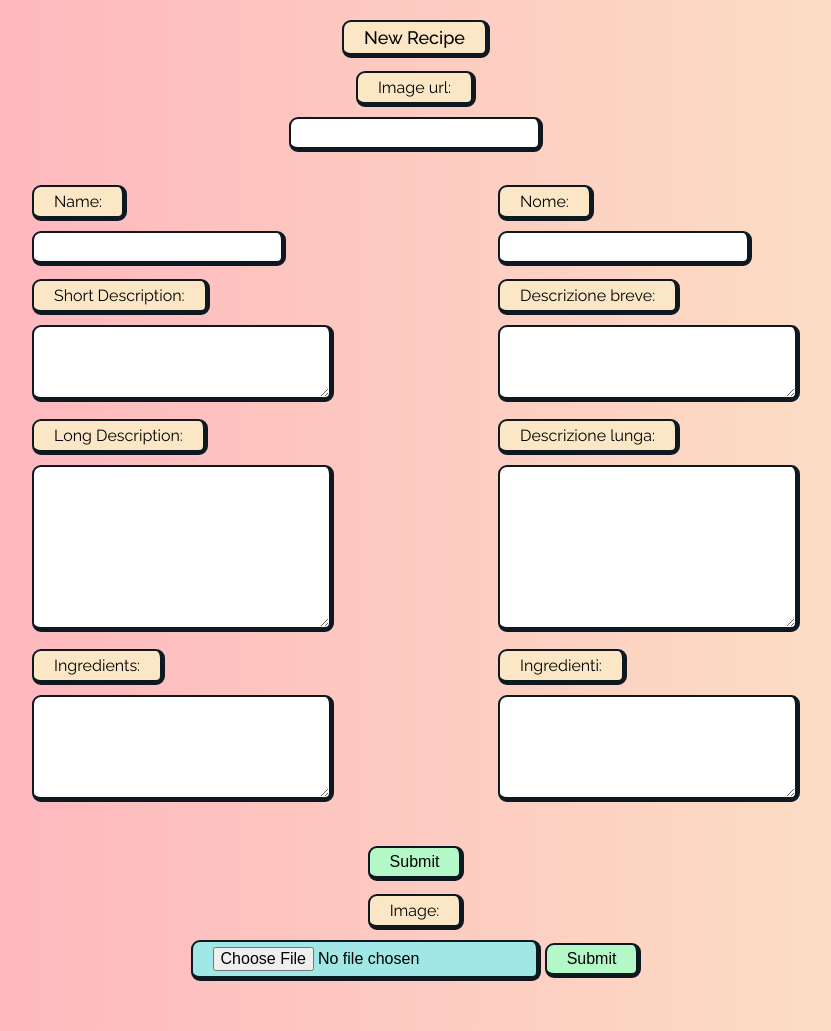
After one commit to samuelebompani/greedyspaghetti-site, a PHP site: page /recipes/admin/new-page.php in a window 1280 px wide. The commit adds this page. Shown: the whole page, without its empty margins (224-1055 px from the left). Run offline with PHP 8.4, Linux system fonts and the light colour scheme.

Commit message:
menu page for admin recipes

```diff
--- a/components/imports.php
+++ b/components/imports.php
@@ -1,7 +1,7 @@
 <title>Greedy Spaghetti</title>
-<link rel="stylesheet" href="./css/style.css">
-<link rel="stylesheet" href="./css/header.css">
-<link rel="stylesheet" href="./css/footer.css">
+<link rel="stylesheet" href="/css/style.css">
+<link rel="stylesheet" href="/css/header.css">
+<link rel="stylesheet" href="/css/footer.css">
 <link rel="icon" type="image/x-icon" href="/media/img/favicon.ico">
 <meta name="viewport" content="width=device-width, initial-scale=1.0">
 <style>
--- a/css/style.css
+++ b/css/style.css
@@ -54,7 +54,6 @@ a {
     border-color: var(--black);
     border-radius: 9px;
 }
-
 
 .grid {
     display: grid;
@@ -143,6 +142,12 @@ a {
     height: 100%;
 }
 
+.place-center {
+    display: flex;
+    align-items: center;
+    justify-content: center;
+}
+
 .square-btn {
     height: 50px;
     width: 50px;
--- a/recipes/admin/admin.css
+++ b/recipes/admin/admin.css
@@ -30,6 +30,27 @@ label {
     margin-bottom: 10px;
 }
 
+.new-recipe {
+    display: flex;
+    align-items: center;
+}
+
+.new-recipe * {
+    display: flex;
+    align-items: center;
+    justify-content: center;
+}
+
+.new-recipe-card {
+    height: 100px;
+    width: 100px;
+    background-color: var(--tertiary);
+}
+
+.new-recipe-card > a {
+    font-size: 32px;
+}
+
 .recipe-form {
     width: 100%;
     display: flex;
--- /dev/null
+++ b/recipes/admin/new-page.php
@@ -0,0 +1,106 @@
+<!DOCTYPE html>
+<html>
+    <head>
+        <link rel="stylesheet" href="../../css/style.css">
+        <link rel="stylesheet" href="../../css/header.css">
+        <link rel="stylesheet" href="../../css/footer.css">
+        <link rel="stylesheet" href="../../css/recipes.css">
+        <link rel="stylesheet" href="./admin.css">
+        <?php include "../../components/imports.php";
+
+        /*$file = file_get_contents("../utils/credentials.txt");
+        $secrets = explode("\n", $file);
+        $server = $secrets[0];
+        $db = $secrets[1];
+        $user = $secrets[2];
+        $pass = $secrets[3];
+
+        // Create connection
+        $mysqli = new mysqli($server, $user, $pass, $db);
+
+        // Check connection
+        if ($mysqli->connect_errno) {
+            printf("Connect failed: %s\n", $mysqli->connect_error);
+            exit();
+        }*/
+
+        function sendRequest() {
+            $file = file_get_contents("../utils/credentials.txt");
+            $secrets = explode("\n", $file);
+            $server = $secrets[0];
+            $db = $secrets[1];
+            $user = $secrets[2];
+            $pass = $secrets[3];
+            $mysqli = new mysqli($server, $user, $pass, $db);
+            if ($mysqli->connect_errno) {
+                printf("Connect failed: %s\n", $mysqli->connect_error);
+                exit();
+            }
+            $mysqli->set_charset("utf8");
+            $ins = $mysqli->prepare("INSERT INTO `recipe` (`id`, `name_`, `descr_short`, `descr_long`, `image_url`,
+                `ingredients`, `nome`, `descr_breve`, `descr_lunga`, `ingredienti`)
+                VALUES (NULL, ?, ?, ?, ?, ?, ?, ?, ?, ?)");
+            $ins->bind_param('sssssssss', $_POST['name_'], $_POST['descr_short'], $_POST['descr_long'], $_POST['image_url'],
+                $_POST['ingredients'], $_POST['nome'], $_POST['descr_breve'], $_POST['descr_lunga'], $_POST['ingredienti']);
+            $ins->execute();
+            printf("%d row inserted.\n", $stmt->affected_rows);
+            //mysqli_stmt_bind_param($ins, 's', $_POST['name_']);
+            if($ins === FALSE){ die(mysqli_error($db_conx)); }
+            //$result = $mysqli->query($ins);
+            echo var_dump(mysqli_error($mysqli));
+
+
+        }
+        if(isset($_POST['submit'])) {
+            sendRequest();
+        }
+        ?>
+
+    </head>
+    <body>
+        <div class="page">
+            <div>
+                <form method="post" action="<?php echo $_SERVER['PHP_SELF'];?>" enctype="multipart/form-data"
+                        class="recipe-form">
+                    <div class="title-center title-menu-el-recipes boxed bg-secondary">New Recipe</div>
+
+                    <div class="two-columns">
+                        <div style="width:100%; text-align:center;">
+                            <label for="image_url">Image url:</label><br>
+                            <input type="text" id="image_url" name="image_url"><br>
+                        </div>
+                        <div>
+                            <label for="name_">Name:</label><br>
+                            <input type="text" id="name_" name="name_"><br>
+                            <label for="descr_short">Short Description:</label><br>
+                            <textarea type="text" id="descr_short" name="descr_short" cols="30" rows="4"></textarea><br>
+                            <label for="descr_long">Long Description:</label><br>
+                            <textarea type="text" id="descr_long" name="descr_long" cols="30" rows="10"></textarea><br>
+                            <label for="ingredients">Ingredients:</label><br>
+                            <textarea type="text" id="ingredients" name="ingredients" cols="30" rows="6"></textarea><br>
+                        </div>
+                        <div>
+                            <label for="nome">Nome:</label><br>
+                            <input type="text" id="nome" name="nome"><br>
+                            <label for="descr_breve">Descrizione breve:</label><br>
+                            <textarea type="text" id="descr_breve" name="descr_breve" cols="30" rows="4"></textarea><br>
+                            <label for="descr_lunga">Descrizione lunga:</label><br>
+                            <textarea type="text" id="descr_lunga" name="descr_lunga" cols="30" rows="10"></textarea><br>
+                            <label for="ingredienti">Ingredienti:</label><br>
+                            <textarea type="text" id="ingredienti" name="ingredienti" cols="30" rows="6"></textarea><br>
+                        </div>
+                    </div>
+                    <input type="submit" value="Submit" name="submit" class="bg-quaternary">
+                </form>
+                <form method="post" action="/recipes/admin/upload.php" enctype="multipart/form-data"
+                            class="recipe-form">
+                    <div style="width:100%; text-align: center;">
+                        <label for="rimg">Image:</label><br>
+                        <input type="file" id="rimg" name="rimg" style="background-color: var(--tertiary);">
+                        <input type="submit" value="Submit" name="submit" class="bg-quaternary">
+                    </div>
+                </form>
+            </div>
+        </div>
+    </body>
+</html>
```
Also changed, not shown: components/admin-header.php (added, +45 -0 lines), recipes/admin/edit-page.php (added, +106 -0 lines), recipes/admin/menu.php (added, +76 -0 lines).
